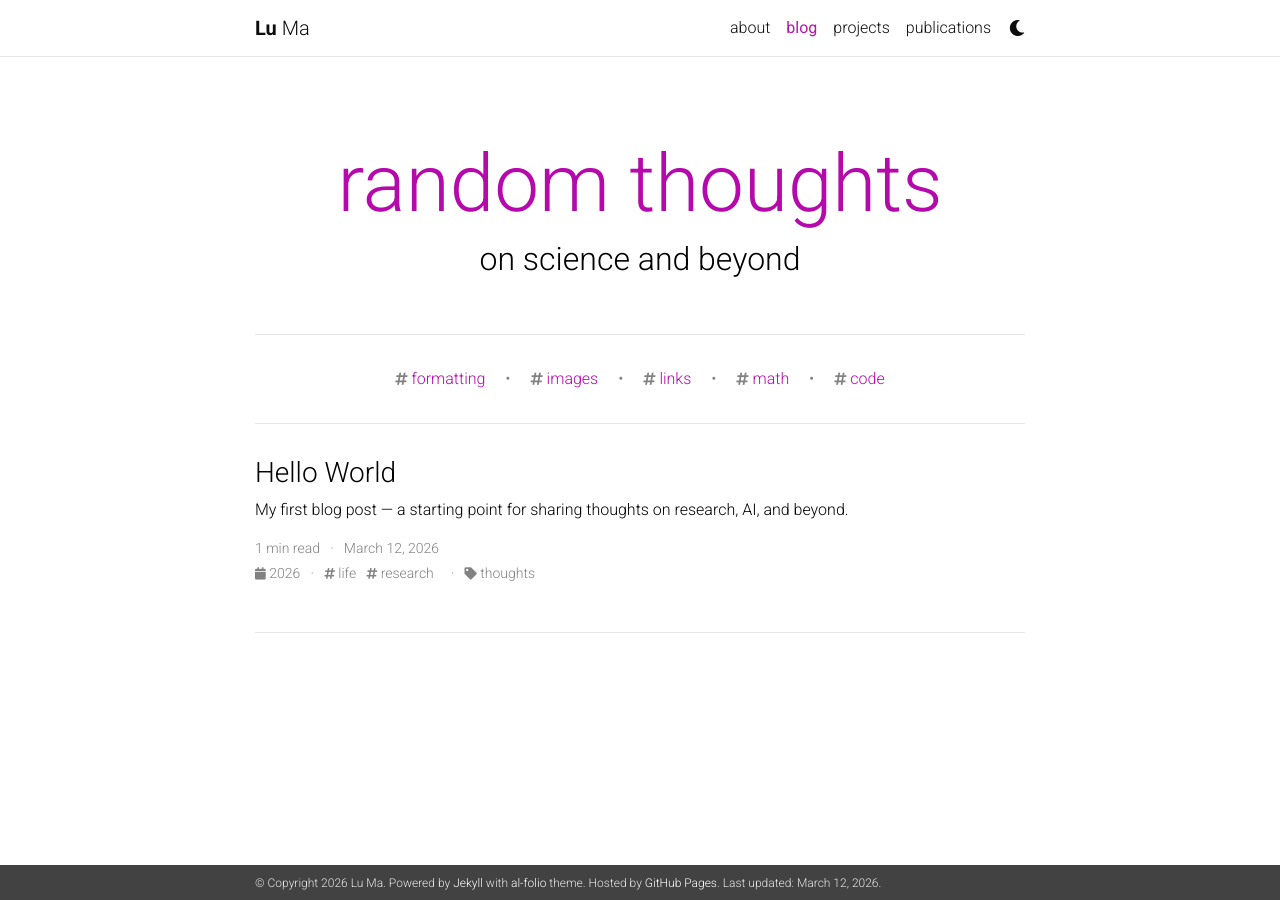
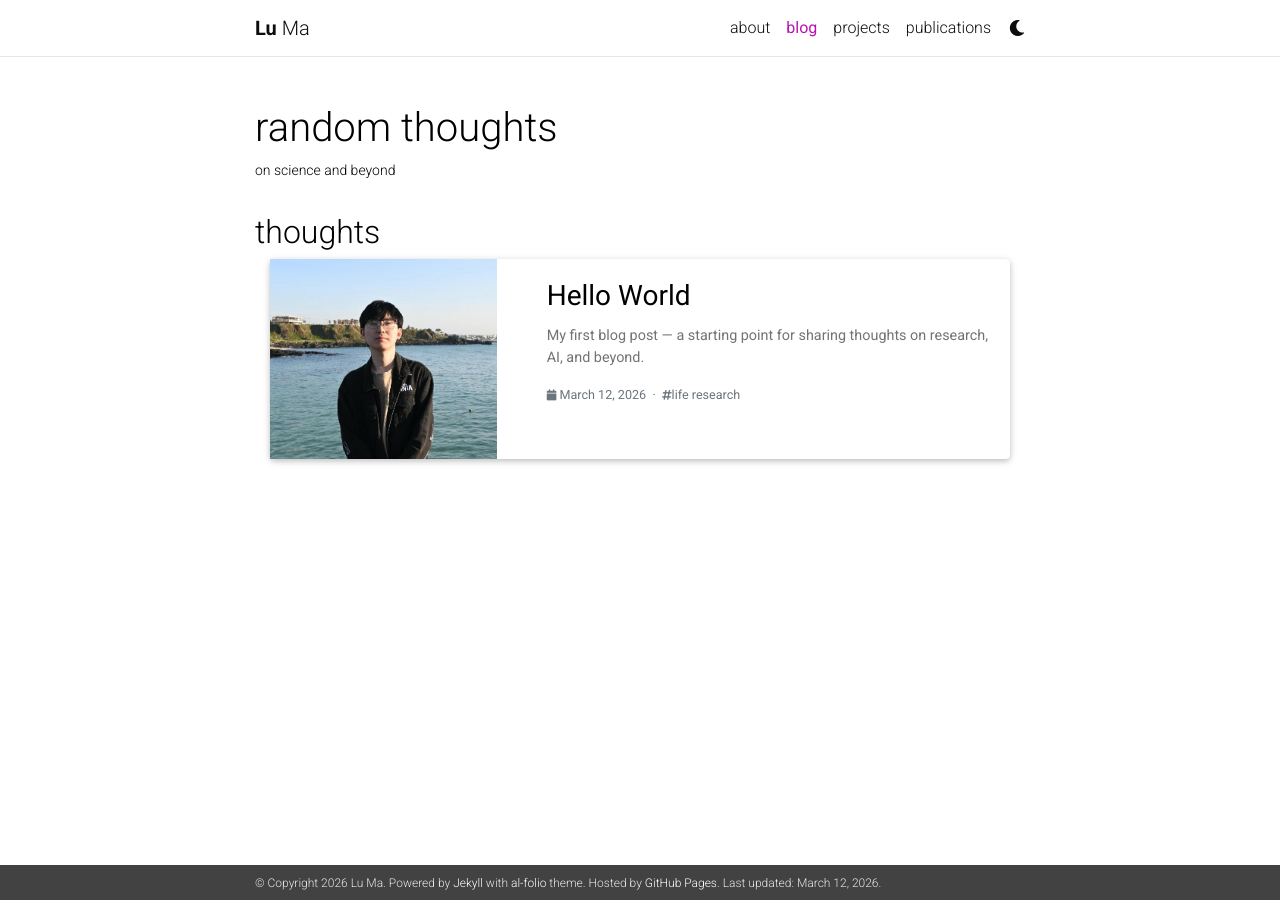
Before and after one commit to TheRoadQaQ/theroadqaq.github.io, a Jekyll site: the page built from blog/index.html, in a window 1280 px wide. Built offline with Jekyll 4.4.1, drawn with Linux system fonts in a browser that asks for light colours; the list of posts is cut into pages by our own code; comment, search, counter and statistics services are not loaded; a style sheet for code colours, icons or effects is not loaded.

Commit message:
update_img

```diff
--- /dev/null
+++ b/_includes/blog_card.html
@@ -0,0 +1,36 @@
+<!-- _includes/blog_card.html -->
+<div class="col">
+  <a href="{{ include.post.url | relative_url }}" style="text-decoration: none;">
+    <div class="card hoverable">
+      <div class="row g-0">
+        {% if include.post.img %}
+        <div class="col-md-4 blog-card-img-col">
+          <img src="{{ include.post.img | relative_url }}"
+               class="img-fluid rounded-start blog-card-img"
+               alt="{{ include.post.title }}">
+        </div>
+        <div class="col-md-8">
+        {% else %}
+        <div class="col-md-12">
+        {% endif %}
+          <div class="card-body">
+            <h3 class="card-title">{{ include.post.title }}</h3>
+            <p class="card-text">{{ include.post.description }}</p>
+            <p class="card-text">
+              <small class="text-muted">
+                <i class="fas fa-calendar fa-sm"></i>
+                {{ include.post.date | date: "%B %-d, %Y" }}
+                {% if include.post.tags and include.post.tags != "" %}
+                  &nbsp;&middot;&nbsp;
+                  {% for tag in include.post.tags %}
+                    <i class="fas fa-hashtag fa-sm"></i>{{ tag }}&nbsp;
+                  {% endfor %}
+                {% endif %}
+              </small>
+            </p>
+          </div>
+        </div>
+      </div>
+    </div>
+  </a>
+</div>
--- a/_sass/_layout.scss
+++ b/_sass/_layout.scss
@@ -48,3 +48,20 @@ body.sticky-bottom-footer {
 *****************************************************************************/
 
 // TODO: redefine projects layout.
+
+
+/*****************************************************************************
+* Blog card grid
+*****************************************************************************/
+
+.blog-card-img-col {
+  overflow: hidden;
+}
+
+.blog-card-img {
+  object-fit: cover;
+  width: 100%;
+  height: 100%;
+  min-height: 120px;
+  max-height: 200px;
+}
--- a/blog/index.html
+++ b/blog/index.html
@@ -1,100 +1,106 @@
 ---
 layout: default
 title: blog
-pagination:
-  enabled: true
-  collection: posts
-  permalink: /page/:num/
-  per_page: 5
-  sort_field: date
-  sort_reverse: true
-  trail:
-    before: 1 # The number of links before the current page
-    after: 3  # The number of links after the current page
+permalink: /blog/
 ---
 
 <div class="post">
 
-  <div class="header-bar">
-    <h1>{{ site.blog_name }}</h1>
-    <h2>{{ site.blog_description }}</h2>
+  <header class="post-header">
+    <h1 class="post-title">{{ site.blog_name }}</h1>
+    <p class="post-description">{{ site.blog_description }}</p>
+  </header>
+
+  {% comment %}
+    Collect blog entries from two sources:
+      1. Pages placed directly in blog/ (just drop a .md file here!)
+      2. Posts in _posts/ (legacy / backwards-compatible)
+    Both are merged, deduped by URL, and sorted newest-first.
+  {% endcomment %}
+  {% assign blog_pages = site.pages
+       | where_exp: "p", "p.path contains 'blog/' and p.name != 'index.html'" %}
+  {% assign all_entries = blog_pages | concat: site.posts | sort: 'date' | reverse %}
+
+  {% comment %} Collect unique categories across all entries {% endcomment %}
+  {% assign all_cats = "" | split: "" %}
+  {% for entry in all_entries %}
+    {% for c in entry.categories %}
+      {% unless all_cats contains c %}
+        {% assign all_cats = all_cats | push: c %}
+      {% endunless %}
+    {% endfor %}
+  {% endfor %}
+
+  {% if all_entries.size > 0 %}
+
+    {% if site.enable_project_categories and all_cats.size > 0 %}
+
+      {% comment %} ---- Grouped by category ---- {% endcomment %}
+      {% assign cat_urls = "" | split: "" %}
+
+      {% for cat in all_cats %}
+        {% assign cat_entries = all_entries | where_exp: "e", "e.categories contains cat" %}
+        {% if cat_entries.size > 0 %}
+
+          <a id="{{ cat }}" href=".">
+            <h2 class="category">{{ cat }}</h2>
+          </a>
+          <div class="container">
+            <div class="row row-cols-1 g-3 mb-5">
+              {% for entry in cat_entries %}
+                {% include blog_card.html post=entry %}
+                {% unless cat_urls contains entry.url %}
+                  {% assign cat_urls = cat_urls | push: entry.url %}
+                {% endunless %}
+              {% endfor %}
+            </div>
           </div>
 
-  {% if site.display_tags %}
-  <div class="tag-list">
-    <ul class="p-0 m-0">
-      {% for tag in site.display_tags %}
-        <li>
-          <i class="fas fa-hashtag fa-sm"></i> <a href="{{ tag | prepend: '/blog/tag/' | relative_url }}">{{ tag }}</a>
-        </li>
-        {% unless forloop.last %}
-          <p>&bull;</p>
+        {% endif %}
+      {% endfor %}
+
+      {% comment %} Show entries that belong to no category under "other" {% endcomment %}
+      {% assign has_uncategorized = false %}
+      {% for entry in all_entries %}
+        {% unless cat_urls contains entry.url %}
+          {% assign has_uncategorized = true %}
+          {% break %}
         {% endunless %}
       {% endfor %}
-    </ul>
+
+      {% if has_uncategorized %}
+        <a id="other" href=".">
+          <h2 class="category">other</h2>
+        </a>
+        <div class="container">
+          <div class="row row-cols-1 g-3 mb-5">
+            {% for entry in all_entries %}
+              {% unless cat_urls contains entry.url %}
+                {% include blog_card.html post=entry %}
+              {% endunless %}
+            {% endfor %}
+          </div>
         </div>
       {% endif %}
 
-  <ul class="post-list">
-    {% for post in paginator.posts %}
+    {% else %}
 
-    {% if post.external_source == blank %}
-      {% assign read_time = post.content | number_of_words | divided_by: 180 | plus: 1 %}
-    {% else %}
-      {% assign read_time = post.feed_content | strip_html | number_of_words | divided_by: 180 | plus: 1 %}
-    {% endif %}
-    {% assign year = post.date | date: "%Y" %}
-    {% assign tags = post.tags | join: "" %}
-    {% assign categories = post.categories | join: "" %}
+      {% comment %} ---- No categories: show all chronologically ---- {% endcomment %}
+      <div class="container">
+        <div class="row row-cols-1 g-3 mb-5">
+          {% for entry in all_entries %}
+            {% include blog_card.html post=entry %}
+          {% endfor %}
+        </div>
+      </div>
 
-    <li>
-      <h3>
-        {% if post.redirect == blank %}
-          <a class="post-title" href="{{ post.url | prepend: site.baseurl }}">{{ post.title }}</a>
-        {% else %}
-          {% if post.redirect contains '://' %}
-            <a class="post-title" href="{{ post.redirect }}" target="_blank">{{ post.title }}</a>
-            <svg width="2rem" height="2rem" viewBox="0 0 40 40" xmlns="http://www.w3.org/2000/svg">
-              <path d="M17 13.5v6H5v-12h6m3-3h6v6m0-6-9 9" class="icon_svg-stroke" stroke="#999" stroke-width="1.5" fill="none" fill-rule="evenodd" stroke-linecap="round" stroke-linejoin="round"></path>
-            </svg>
-          {% else %}
-            <a class="post-title" href="{{ post.redirect | relative_url }}">{{ post.title }}</a>
-          {% endif %}
-        {% endif %}
-      </h3>
-      <p>{{ post.description }}</p>
-      <p class="post-meta">
-        {{ read_time }} min read &nbsp; &middot; &nbsp;
-        {{ post.date | date: '%B %-d, %Y' }}
-        {%- if post.external_source %}
-        &nbsp; &middot; &nbsp; {{ post.external_source }}
-        {%- endif %}
-      </p>
-      <p class="post-tags">
-        <a href="{{ year | prepend: '/blog/' | prepend: site.baseurl}}">
-          <i class="fas fa-calendar fa-sm"></i> {{ year }} </a>
-
-          {% if tags != "" %}
-          &nbsp; &middot; &nbsp;
-            {% for tag in post.tags %}
-            <a href="{{ tag | prepend: '/blog/tag/' | prepend: site.baseurl}}">
-              <i class="fas fa-hashtag fa-sm"></i> {{ tag }}</a> &nbsp;
-              {% endfor %}
     {% endif %}
 
-          {% if categories != "" %}
-          &nbsp; &middot; &nbsp;
-            {% for category in post.categories %}
-            <a href="{{ category | prepend: '/blog/category/' | prepend: site.baseurl}}">
-              <i class="fas fa-tag fa-sm"></i> {{ category }}</a> &nbsp;
-              {% endfor %}
+  {% else %}
+    <p class="mt-3">
+      No blog posts yet.<br>
+      Drop a <code>.md</code> file into the <code>blog/</code> folder to publish your first post!
+    </p>
   {% endif %}
-    </p>
-    </li>
-
-    {% endfor %}
-  </ul>
-
-  {% include pagination.html %}
 
 </div>
```
Also changed, not shown: blog/2026-03-12-hello-world.md (renamed from _posts/2026-03-12-hello-world.md, +10 -10 lines). Lines whose indentation alone changed are shown as unchanged.
